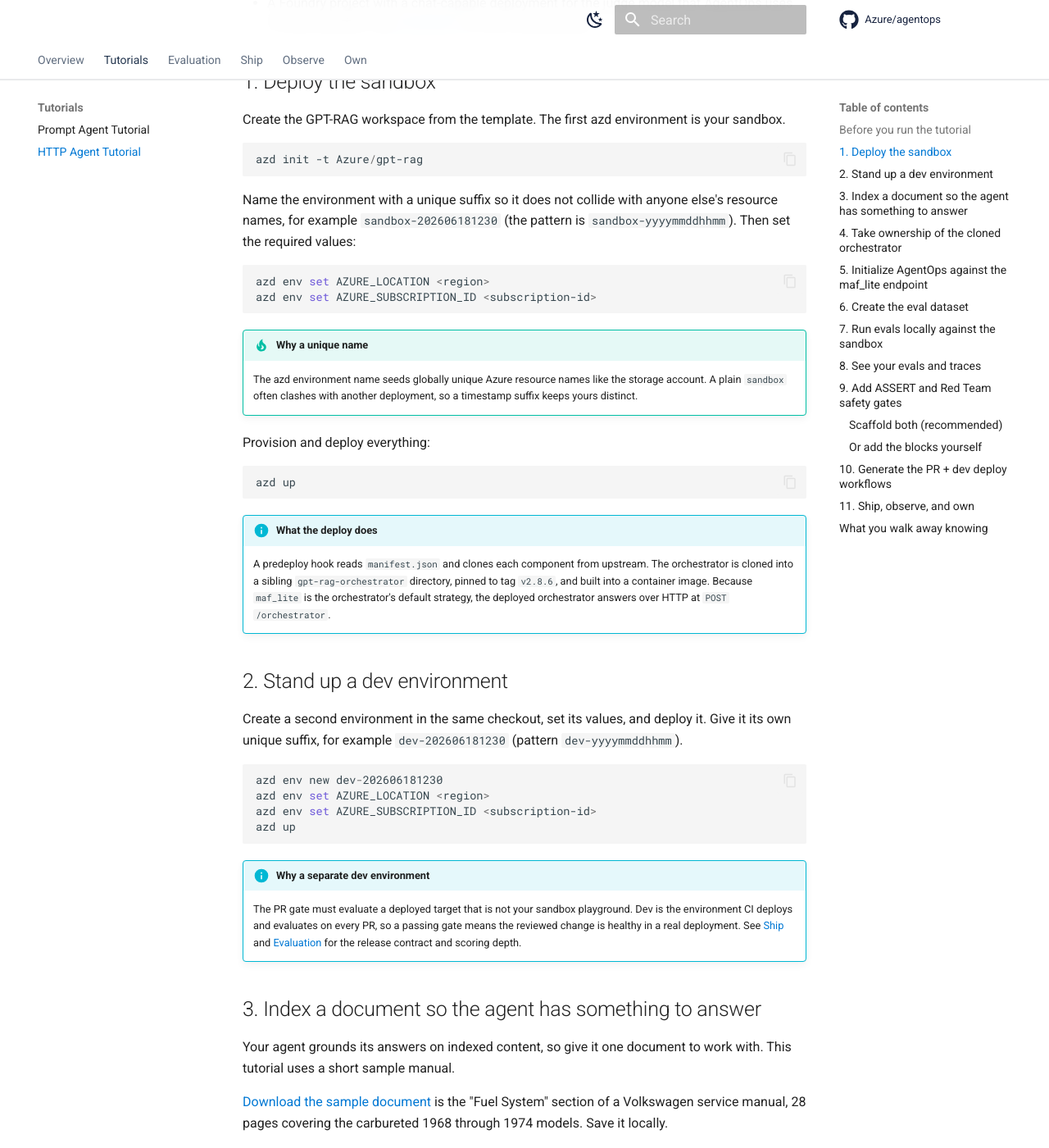
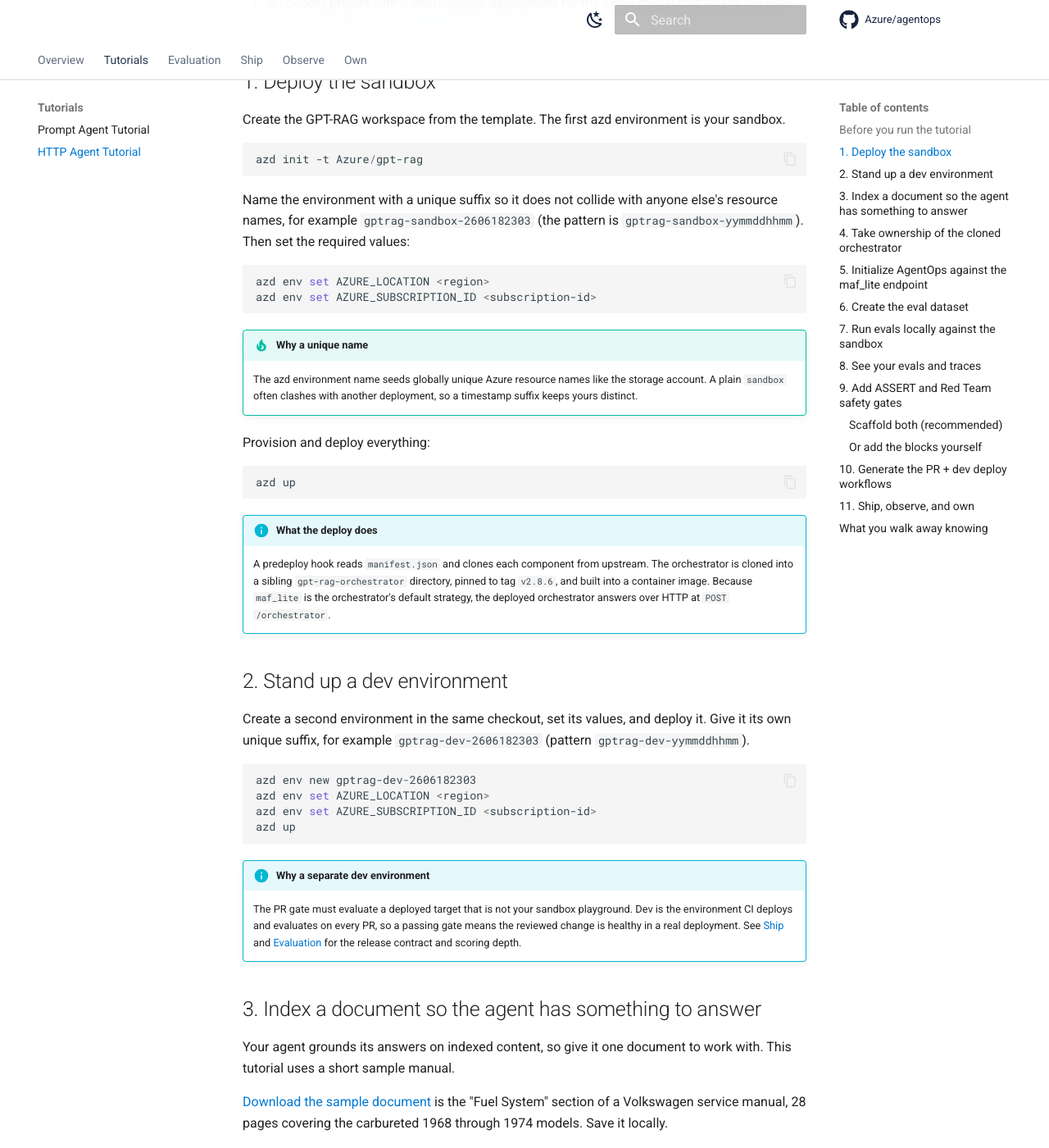
Before and after one commit to Azure/agentops, an MkDocs documentation site: the page built from docs/tutorial-http-agent.md, in a window 1280 px wide and 1400 px high, scrolled down 1137 px. Shown: the whole window at 82% size. Built offline with MkDocs 1.6.1 and Material for MkDocs 9.7.7, drawn with Linux system fonts in a browser that asks for light colours; comment, search, counter and statistics services are not loaded.

Commit message:
docs(http tutorial): use gptrag-sandbox/gptrag-dev env name pattern
Update Sections 1 and 2 to the gptrag-sandbox-yymmddhhmm and gptrag-dev-yymmddhhmm
naming pattern (example gptrag-sandbox-2606182303), matching the azd env name
Paulo verified against azd init.

Co-authored-by: Copilot <223556219+Copilot@users.noreply.github.com>

````diff
--- a/docs/tutorial-http-agent.md
+++ b/docs/tutorial-http-agent.md
@@ -56,8 +56,8 @@ azd init -t Azure/gpt-rag
 ```
 
 Name the environment with a unique suffix so it does not collide with anyone
-else's resource names, for example `sandbox-202606181230` (the pattern is
-`sandbox-yyyymmddhhmm`). Then set the required values:
+else's resource names, for example `gptrag-sandbox-2606182303` (the pattern is
+`gptrag-sandbox-yymmddhhmm`). Then set the required values:
 
 ```powershell
 azd env set AZURE_LOCATION <region>
@@ -85,11 +85,11 @@ azd up
 ## 2. Stand up a dev environment
 
 Create a second environment in the same checkout, set its values, and deploy it.
-Give it its own unique suffix, for example `dev-202606181230` (pattern
-`dev-yyyymmddhhmm`).
+Give it its own unique suffix, for example `gptrag-dev-2606182303` (pattern
+`gptrag-dev-yymmddhhmm`).
 
 ```powershell
-azd env new dev-202606181230
+azd env new gptrag-dev-2606182303
 azd env set AZURE_LOCATION <region>
 azd env set AZURE_SUBSCRIPTION_ID <subscription-id>
 azd up
````
